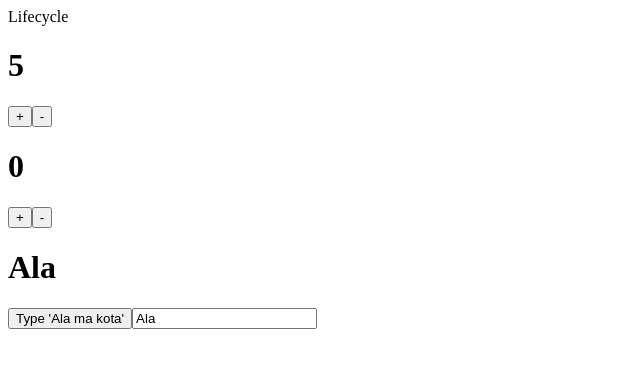
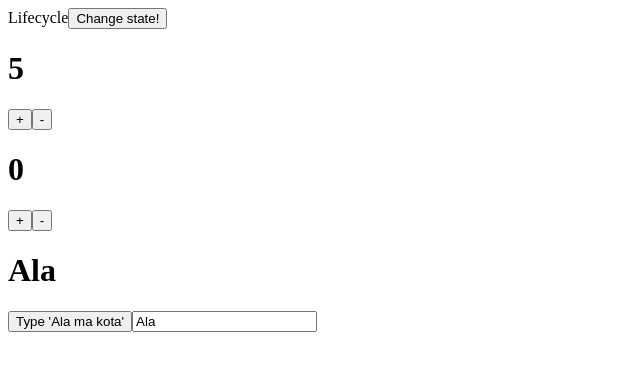
Before and after one commit to PrzemekGdula/react-day3, a React (Create React App) app: page / in a window 1280 px wide. Shown: the top 370 px of the page, without its empty margins (0-640 px from the left). Built offline with nearby package versions, Linux system fonts and the light colour scheme.

Commit message:
this state with change state button

```diff
--- a/src/Lifecycle/Lifecycle.js
+++ b/src/Lifecycle/Lifecycle.js
@@ -1,13 +1,21 @@
 import React from 'react'
 
 class Lifecycle extends React.Component {
-    constructor(){
+    constructor() {
         super()
+
+        this.state = {
+            number: 0,
+        }
 
         console.log('constructor')
     }
 
-    componentDidMount () {
+    componentWillMount() {
+        console.log('componentWillMount')
+    }
+    //deprecated
+    componentDidMount() {
         console.log('componentDidMount')
     }
     render() {
@@ -15,6 +23,10 @@
         return (
             <div>
                 Lifecycle
+                <button
+                    onClick={() => this.setState({ number: this.state.number + 1 })}>
+                    Change state!
+                </button>
             </div>
         )
     }
```
